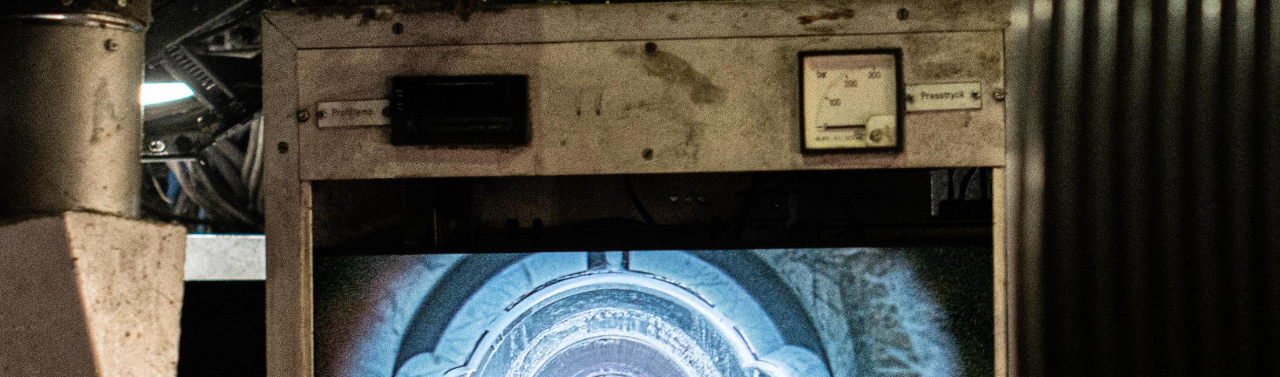
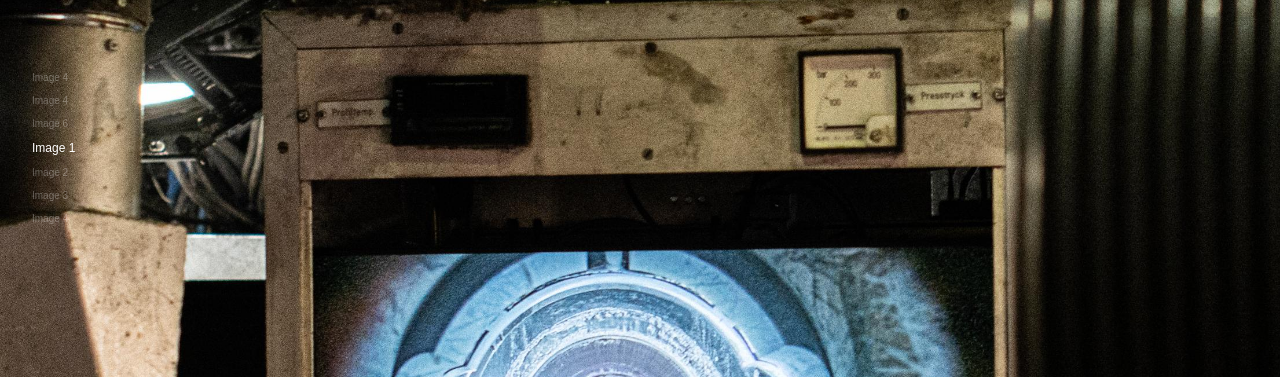
Before and after one commit to mikusmikus/hydro-animations, a Next.js app: page / in a window 1280 px wide. Shown: the part 252-629 px from the top of the page. Built offline with nearby package versions, Linux system fonts and the light colour scheme.

Commit message:
Enhance scroll tracking and title overlay with dynamic rendering

```diff
--- a/app/components/Test2.tsx
+++ b/app/components/Test2.tsx
@@ -19,7 +19,7 @@ export function Test2({
       console.log('panels', panels);
 
       // First ScrollTrigger for pinning
-      panels.forEach((panel) => {
+      panels.forEach((panel, index) => {
         ScrollTrigger.create({
           trigger: panel,
           start: () =>
@@ -29,35 +29,18 @@ export function Test2({
           pin: true,
           pinSpacing: false,
         });
+
+        // Additional ScrollTrigger for tracking center position
+        ScrollTrigger.create({
+          trigger: panel,
+          start: 'top center',
+          onToggle: (self) => {
+            if (self.isActive) {
+              console.log('Panel centered:', index);
+            }
+          },
+        });
       });
-
-      // Single ScrollTrigger for tracking all panels
-      // ScrollTrigger.create({
-      //   trigger: container.current,
-      //   start: 'top top',
-      //   end: 'bottom bottom',
-      //   onUpdate: (self) => {
-      //     // Get the scroll position relative to the viewport center
-      //     const scrollPos = window.scrollY + window.innerHeight / 2;
-
-      //     // Find the panel whose top is closest to the viewport center
-      //     let activePanel = panels[0];
-      //     let minDistance = Infinity;
-
-      //     panels.forEach((panel) => {
-      //       const rect = panel.getBoundingClientRect();
-      //       const panelTop = rect.top + window.scrollY;
-      //       const distance = Math.abs(scrollPos - panelTop);
-
-      //       if (distance < minDistance) {
-      //         minDistance = distance;
-      //         activePanel = panel;
-      //       }
-      //     });
-
-      //     console.log('Active panel:', activePanel.textContent?.trim());
-      //   },
-      // });
     },
     { scope: container }
   );
--- a/app/components/TitleOverlay.tsx
+++ b/app/components/TitleOverlay.tsx
@@ -4,21 +4,39 @@ interface TitleOverlayProps {
 }
 
 export const TitleOverlay = ({ titles, activeIndex }: TitleOverlayProps) => {
+  // Create a reordered array that shows 3 items before and after the active index
+  const getReorderedTitles = () => {
+    const reordered = [];
+    const length = titles.length;
+
+    // Add 3 items before active index
+    for (let i = 3; i > 0; i--) {
+      const index = (activeIndex - i + length) % length;
+      reordered.push({ title: titles[index], originalIndex: index });
+    }
+
+    // Add active index
+    reordered.push({ title: titles[activeIndex], originalIndex: activeIndex });
+
+    // Add 3 items after active index
+    for (let i = 1; i <= 3; i++) {
+      const index = (activeIndex + i) % length;
+      reordered.push({ title: titles[index], originalIndex: index });
+    }
+
+    return reordered;
+  };
+
   return (
-    <div className="fixed z-[100] top-1/2 left-8 -translate-y-1/2 text-left  h-[20px] overflow-hidden">
-      <div
-        className="transition-transform duration-300 ease-in-out"
-        style={{
-          transform: `translateY(${-activeIndex * 24}px)`,
-        }}
-      >
-        {titles.map((item, index) => (
+    <div className="fixed z-[100] top-1/2 left-8 -translate-y-1/2 text-left">
+      <div className="flex flex-col gap-2">
+        {getReorderedTitles().map(({ title, originalIndex }, displayIndex) => (
           <h2
-            key={index}
-            className={`text-[10px] my-4 transition-all duration-300 ease-in-out text-white mix-blend-difference
-              ${index === activeIndex ? 'text-[12px] opacity-100' : 'opacity-30'}`}
+            key={originalIndex}
+            className={`text-[10px] transition-all duration-300 ease-in-out text-white mix-blend-difference
+              ${displayIndex === 3 ? 'text-[12px] opacity-100' : 'opacity-30'}`}
           >
-            {item}
+            {title}
           </h2>
         ))}
       </div>
```
